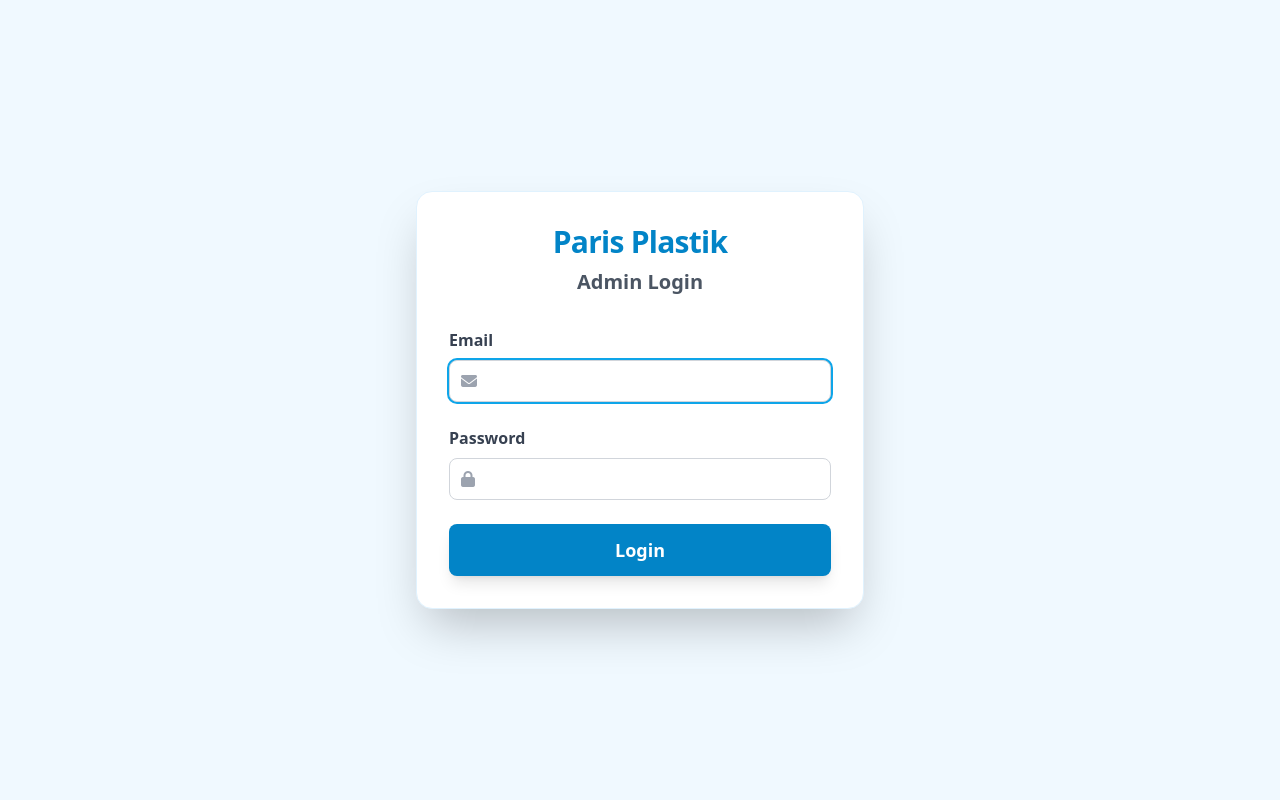
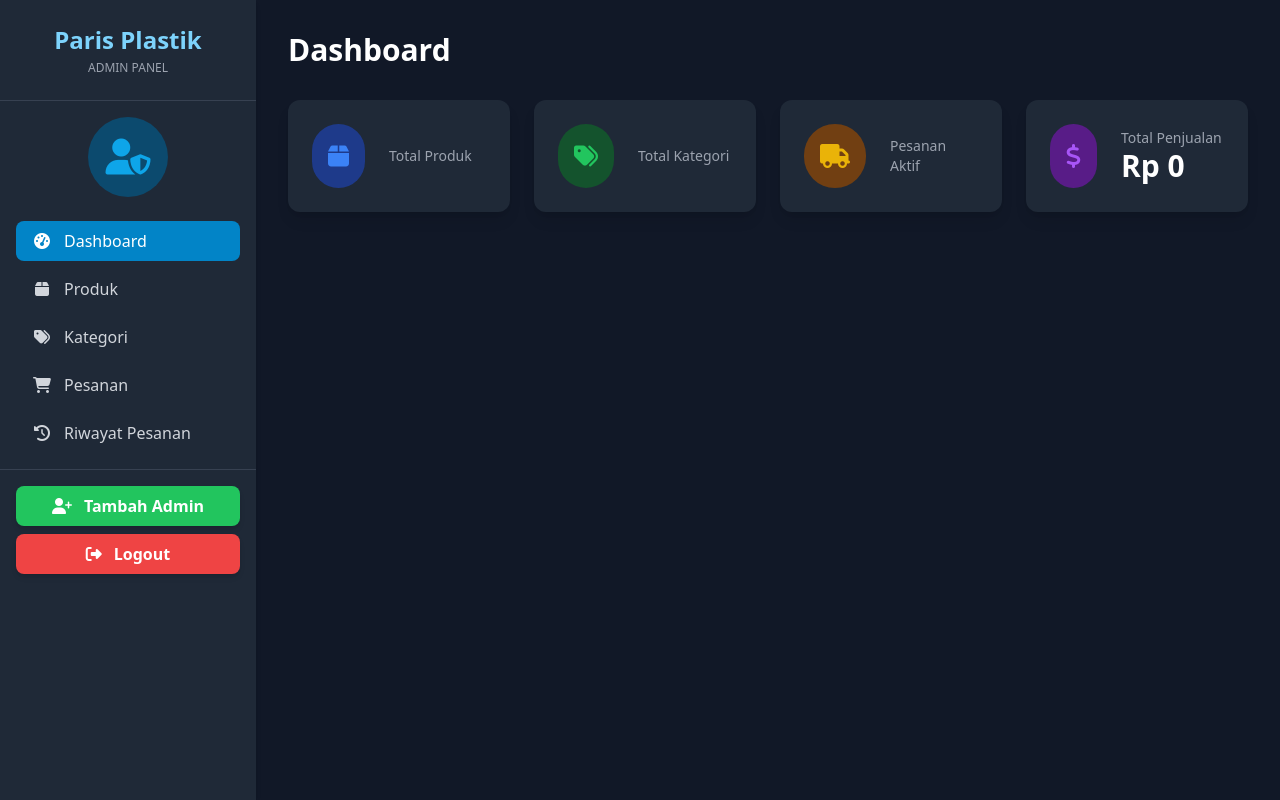
Before and after one commit to saripudin14/Proyek-1, a PHP site: template app/views/pages/login.php in a window 1280 px wide. Run offline with PHP 8.4, Linux system fonts and the light colour scheme; the template is opened without the code that fills it, so the values that code supplies are empty; some libraries are stand-ins or nearby versions.

Commit message:
tambah history pesanan

```diff
--- a/app/core/Router.php
+++ b/app/core/Router.php
@@ -113,6 +113,11 @@
                 require_once dirname(__DIR__) . '/controllers/OrderAdminController.php';
                 (new OrderAdminController())->delete();
                 break;
+            // RUTE BARU UNTUK RIWAYAT PESANAN
+            case 'pesanan-riwayat':
+                require_once dirname(__DIR__) . '/controllers/OrderAdminController.php';
+                (new OrderAdminController())->history();
+                break;
 
             // Rute Kategori (Admin)
             case 'kategori':
--- a/app/views/pages/admin_dashboard.php
+++ b/app/views/pages/admin_dashboard.php
@@ -18,8 +18,8 @@
 
                 <div class="flex items-center gap-4">
                     <a href="?url=register"
-                        class="bg-red-500 hover:bg-red-600 text-white px-4 py-2 rounded-lg font-semibold shadow-md transition-all duration-200 flex items-center gap-2">
-                        <i data-feather="user-plus" class="w-5 h-5"></i>
+                        class="bg-blue-500 hover:bg-red-600 text-white px-4 py-2 rounded-lg font-semibold shadow-md transition-all duration-200 flex items-center gap-2">
+                        <i data-feather ="user-plus" class="w-5 h-5"></i>
                         Tambah Admin
                     </a>
                     <a href="/proyek-1/public/?url=logout"
--- a/app/views/pages/category_list.php
+++ b/app/views/pages/category_list.php
@@ -22,7 +22,7 @@
         <div class="bg-white rounded-xl shadow-lg p-8 max-w-5xl mx-auto">
             <div class="flex flex-col md:flex-row md:justify-between md:items-center gap-4 mb-8">
                 <h1 class="text-3xl font-bold text-green-800">Daftar Kategori</h1>
-                <a href="/proyek-1/public/?url=kategori-tambah" class="inline-block bg-blue-600 text-white px-6 py-3 rounded-lg hover:bg-blue-700 font-semibold shadow transition-all duration-200 text-lg flex items-center gap-2 group">
+                <a href="/proyek-1/public/?url=kategori-tambah" class="inline-block bg-green-600 text-white px-6 py-3 rounded-lg hover:bg-green-700 font-semibold shadow transition-all duration-200 text-lg flex items-center gap-2 group">
                     <span class="inline-flex items-center justify-center bg-white/80 group-hover:bg-white text-blue-600 group-hover:text-blue-700 rounded-full w-8 h-8 shadow transition-all duration-200">
                     </span>
                     <span>+ Tambah Kategori</span>
--- a/app/views/pages/login.php
+++ b/app/views/pages/login.php
@@ -1,55 +1,114 @@
 <!DOCTYPE html>
-<html lang="id">
+<html lang="id" class="dark">
 <head>
     <meta charset="UTF-8">
     <meta name="viewport" content="width=device-width, initial-scale=1.0">
-    <title>Login Admin - Paris Plastik</title>
+    <title>Dashboard Admin - Paris Plastik</title>
     <script src="https://cdn.tailwindcss.com"></script>
     <link rel="stylesheet" href="https://cdnjs.cloudflare.com/ajax/libs/font-awesome/6.4.0/css/all.min.css">
-    <link href="/proyek-1/public/css/output.css" rel="stylesheet">
+    <script>
+        tailwind.config = {
+            darkMode: 'class',
+        }
+    </script>
 </head>
-<body class="bg-sky-50 dark:bg-gray-900 min-h-screen flex items-center justify-center p-4">
+<body class="bg-gray-100 dark:bg-gray-900 antialiased">
 
-    <div class="bg-white dark:bg-gray-800 shadow-2xl rounded-2xl p-8 w-full max-w-md animate-fade-in border border-sky-100 dark:border-gray-700">
-
-        <div class="text-center mb-8">
-             <a href="?url=home" class="text-3xl font-extrabold text-sky-600 dark:text-sky-300 tracking-tight">
+    <div class="flex min-h-screen">
+        <aside class="w-64 bg-white dark:bg-gray-800 shadow-md flex-shrink-0">
+            <div class="p-6 text-center border-b border-gray-200 dark:border-gray-700">
+                <a href="?url=admin-dashboard" class="text-2xl font-extrabold text-sky-600 dark:text-sky-300">
                     Paris Plastik
                 </a>
-            <h2 class="text-xl mt-2 font-bold text-gray-600 dark:text-gray-300">Admin Login</h2>
+                <p class="text-xs text-gray-500 dark:text-gray-400 mt-1">ADMIN PANEL</p>
+            </div>
+            <div class="p-4">
+                <div class="text-center mb-6">
+                    <div class="w-20 h-20 rounded-full bg-sky-100 dark:bg-sky-900 mx-auto flex items-center justify-center mb-2">
+                        <i class="fas fa-user-shield text-4xl text-sky-500"></i>
+                    </div>
+                    <h3 class="font-bold text-gray-800 dark:text-white"><?= htmlspecialchars($user['name']) ?></h3>
+                    <p class="text-sm text-gray-500 dark:text-gray-400"><?= htmlspecialchars($user['email']) ?></p>
                 </div>
 
-        <?php if (!empty($error)): ?>
-            <div class="bg-red-100 border-l-4 border-red-500 text-red-700 px-4 py-3 rounded-lg relative mb-6" role="alert">
-                <strong class="font-bold">Login Gagal!</strong>
-                <span class="block sm:inline"><?= htmlspecialchars($error) ?></span>
+                <nav class="space-y-2">
+                    <a href="?url=admin-dashboard" class="flex items-center gap-3 px-4 py-2 text-white bg-sky-600 rounded-lg">
+                        <i class="fas fa-tachometer-alt fa-fw"></i>
+                        <span>Dashboard</span>
+                    </a>
+                    <a href="?url=produk" class="flex items-center gap-3 px-4 py-2 text-gray-600 dark:text-gray-300 hover:bg-gray-200 dark:hover:bg-gray-700 rounded-lg transition-colors">
+                        <i class="fas fa-box fa-fw"></i>
+                        <span>Produk</span>
+                    </a>
+                    <a href="?url=kategori" class="flex items-center gap-3 px-4 py-2 text-gray-600 dark:text-gray-300 hover:bg-gray-200 dark:hover:bg-gray-700 rounded-lg transition-colors">
+                        <i class="fas fa-tags fa-fw"></i>
+                        <span>Kategori</span>
+                    </a>
+                    <a href="?url=pesanan" class="flex items-center gap-3 px-4 py-2 text-gray-600 dark:text-gray-300 hover:bg-gray-200 dark:hover:bg-gray-700 rounded-lg transition-colors">
+                        <i class="fas fa-shopping-cart fa-fw"></i>
+                        <span>Pesanan</span>
+                    </a>
+                    <a href="?url=pesanan-riwayat" class="flex items-center gap-3 px-4 py-2 text-gray-600 dark:text-gray-300 hover:bg-gray-200 dark:hover:bg-gray-700 rounded-lg transition-colors">
+                        <i class="fas fa-history fa-fw"></i>
+                        <span>Riwayat Pesanan</span>
+                    </a>
+                </nav>
             </div>
-        <?php endif; ?>
+            <div class="p-4 mt-auto border-t border-gray-200 dark:border-gray-700">
+                 <a href="?url=register" class="flex items-center justify-center gap-3 w-full bg-green-500 hover:bg-green-600 text-white font-bold py-2 px-4 rounded-lg shadow-md transition-colors">
+                    <i class="fas fa-user-plus"></i>
+                    <span>Tambah Admin</span>
+                </a>
+                <a href="?url=logout" class="flex items-center justify-center gap-3 w-full mt-2 bg-red-500 hover:bg-red-600 text-white font-bold py-2 px-4 rounded-lg shadow-md transition-colors">
+                    <i class="fas fa-sign-out-alt"></i>
+                    <span>Logout</span>
+                </a>
+            </div>
+        </aside>
 
-        <form method="post" class="space-y-6">
+        <main class="flex-1 p-8">
+            <h1 class="text-3xl font-bold text-gray-800 dark:text-white mb-8">Dashboard</h1>
+
+            <div class="grid grid-cols-1 md:grid-cols-2 lg:grid-cols-4 gap-6">
+                <div class="bg-white dark:bg-gray-800 rounded-xl shadow-lg p-6 flex items-center gap-6">
+                    <div class="bg-blue-100 dark:bg-blue-900 p-4 rounded-full">
+                        <i class="fas fa-box text-2xl text-blue-500"></i>
+                    </div>
                     <div>
-                <label for="email" class="block mb-2 font-bold text-gray-700 dark:text-gray-300">Email</label>
-                <div class="relative">
-                    <span class="absolute inset-y-0 left-0 flex items-center pl-3">
-                        <i class="fas fa-envelope text-gray-400"></i>
-                    </span>
-                    <input type="email" name="email" id="email" class="w-full border border-gray-300 dark:border-gray-600 dark:bg-gray-700 dark:text-white rounded-lg pl-10 pr-4 py-2 focus:outline-none focus:ring-2 focus:ring-sky-500 transition" required autofocus>
+                        <p class="text-sm text-gray-500 dark:text-gray-400">Total Produk</p>
+                        <p class="text-3xl font-bold text-gray-800 dark:text-white"><?= $stat_produk ?></p>
                     </div>
                 </div>
+                <div class="bg-white dark:bg-gray-800 rounded-xl shadow-lg p-6 flex items-center gap-6">
+                    <div class="bg-green-100 dark:bg-green-900 p-4 rounded-full">
+                        <i class="fas fa-tags text-2xl text-green-500"></i>
+                    </div>
                     <div>
-                <label for="password" class="block mb-2 font-bold text-gray-700 dark:text-gray-300">Password</label>
-                 <div class="relative">
-                    <span class="absolute inset-y-0 left-0 flex items-center pl-3">
-                        <i class="fas fa-lock text-gray-400"></i>
-                    </span>
-                    <input type="password" name="password" id="password" class="w-full border border-gray-300 dark:border-gray-600 dark:bg-gray-700 dark:text-white rounded-lg pl-10 pr-4 py-2 focus:outline-none focus:ring-2 focus:ring-sky-500 transition" required>
+                        <p class="text-sm text-gray-500 dark:text-gray-400">Total Kategori</p>
+                        <p class="text-3xl font-bold text-gray-800 dark:text-white"><?= $stat_kategori ?></p>
                     </div>
                 </div>
-            <button type="submit" class="w-full bg-sky-600 text-white py-3 rounded-lg hover:bg-sky-700 font-semibold text-lg transition-transform hover:scale-105 shadow-lg hover:shadow-sky-300/50">
-                Login
-            </button>
-        </form>
+                <div class="bg-white dark:bg-gray-800 rounded-xl shadow-lg p-6 flex items-center gap-6">
+                    <div class="bg-yellow-100 dark:bg-yellow-900 p-4 rounded-full">
+                        <i class="fas fa-truck text-2xl text-yellow-500"></i>
+                    </div>
+                    <div>
+                        <p class="text-sm text-gray-500 dark:text-gray-400">Pesanan Aktif</p>
+                        <p class="text-3xl font-bold text-gray-800 dark:text-white"><?= $stat_pesanan ?></p>
+                    </div>
+                </div>
+                <div class="bg-white dark:bg-gray-800 rounded-xl shadow-lg p-6 flex items-center gap-6">
+                    <div class="bg-purple-100 dark:bg-purple-900 p-4 rounded-full">
+                        <i class="fas fa-dollar-sign text-2xl text-purple-500"></i>
+                    </div>
+                    <div>
+                        <p class="text-sm text-gray-500 dark:text-gray-400">Total Penjualan</p>
+                        <p class="text-3xl font-bold text-gray-800 dark:text-white">Rp <?= number_format($stat_total_penjualan, 0, ',', '.') ?></p>
+                    </div>
+                </div>
+            </div>
 
+            </main>
     </div>
 
 </body>
--- a/app/views/pages/product_list.php
+++ b/app/views/pages/product_list.php
@@ -23,7 +23,7 @@
         <div class="bg-white rounded-xl shadow-lg p-8 max-w-5xl mx-auto">
             <div class="flex flex-col md:flex-row md:justify-between md:items-center gap-4 mb-8">
                 <h1 class="text-3xl font-bold text-blue-800">Daftar Produk</h1>
-                <a href="/proyek-1/public/?url=produk-tambah" class="inline-block bg-green-600 text-white px-6 py-3 rounded-lg hover:bg-green-700 font-semibold shadow transition-all duration-200 text-lg flex items-center gap-2 group">
+                <a href="/proyek-1/public/?url=produk-tambah" class="inline-block bg-blue-600 text-white px-6 py-3 rounded-lg hover:bg-green-700 font-semibold shadow transition-all duration-200 text-lg flex items-center gap-2 group">
                     <span class="inline-flex items-center justify-center bg-white/80 group-hover:bg-white text-green-600 group-hover:text-green-700 rounded-full w-8 h-8 shadow transition-all duration-200">
                     </span>
                     <span>+ Tambah Produk</span>
```
Also changed, not shown: app/controllers/AdminController.php (+21 -15 lines), app/controllers/OrderAdminController.php (+12 -4 lines), app/models/Order.php (+16 -6 lines), app/views/pages/order_history.php (added, +73 -0 lines), app/views/pages/order_list.php (+9 -0 lines). Lines whose indentation alone changed are shown as unchanged.
